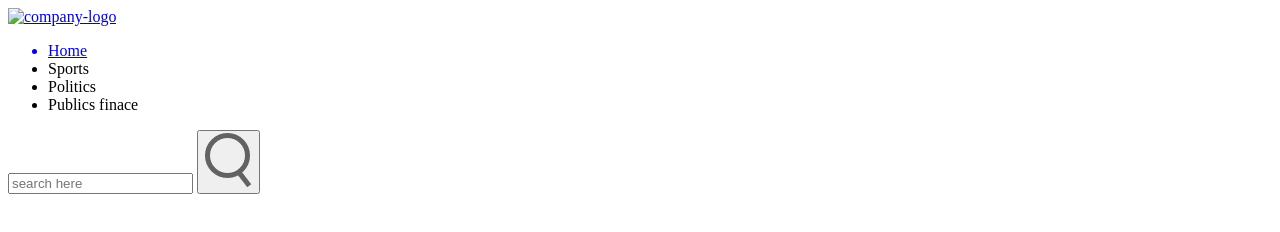
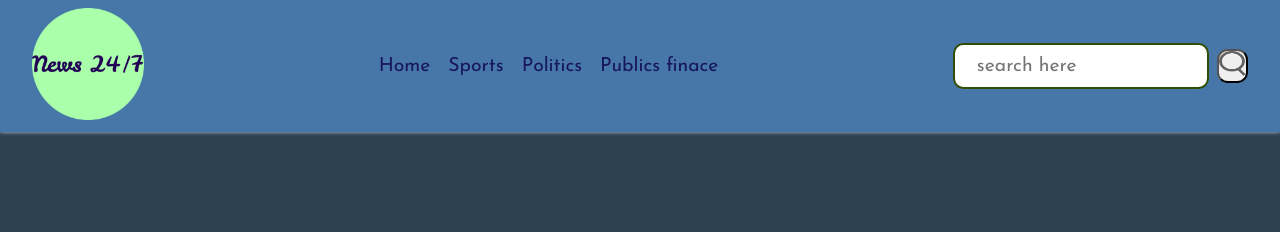
Before and after one commit to Pratik-Guha/NEWS-APP, a plain HTML site: page index.html in a window 1280 px wide. Drawn offline with Linux system fonts and the light colour scheme; the site is published under a folder, as on GitHub Pages, so addresses that start at the root find nothing; no server answers; a web font is replaced by a local one.

Commit message:
Update index.html

```diff
--- a/index.html
+++ b/index.html
@@ -9,7 +9,7 @@
   <link
     href="https://fonts.googleapis.com/css2?family=Caprasimo&family=Caveat&family=Josefin+Sans&family=Ubuntu&display=swap"
     rel="stylesheet">
-  <link rel="stylesheet" href="/style.css" type="text/css">
+  <link rel="stylesheet" href="style.css" type="text/css">
   <!-- <link rel="stylesheet" media=" screen and (max-width:634px)" href="/news_phone.css" type="text/css" /> -->
   <title>News App</title>
 </head>
@@ -18,7 +18,7 @@
   <nav id="navbar">
     <div class="main-nav container flex">
       <a href="#company-logo" id="company-logo">
-        <img src="/apple-touch-icon.png" alt="company-logo">
+        <img src="apple-touch-icon.png" alt="company-logo">
       </a>
       <div class="nav-links">
         <ul class="flex">
@@ -55,7 +55,7 @@
       </div>
     </div>
   </template>
-  <script src="/script.js"></script>
+  <script src="script.js"></script>
   <!-- <script src="https://replit.com/public/js/replit-badge-v2.js" theme="dark" position="bottom-right"></script> -->
 </body>
 
```
